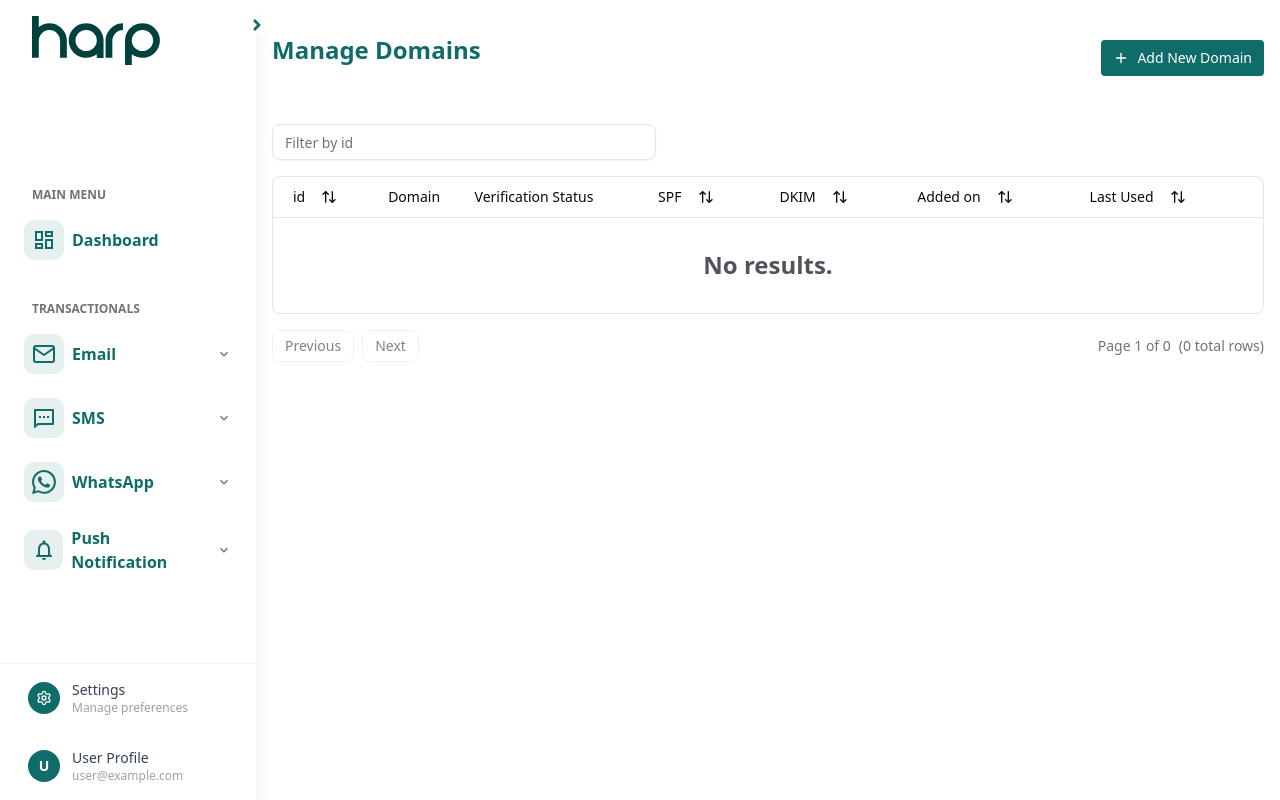
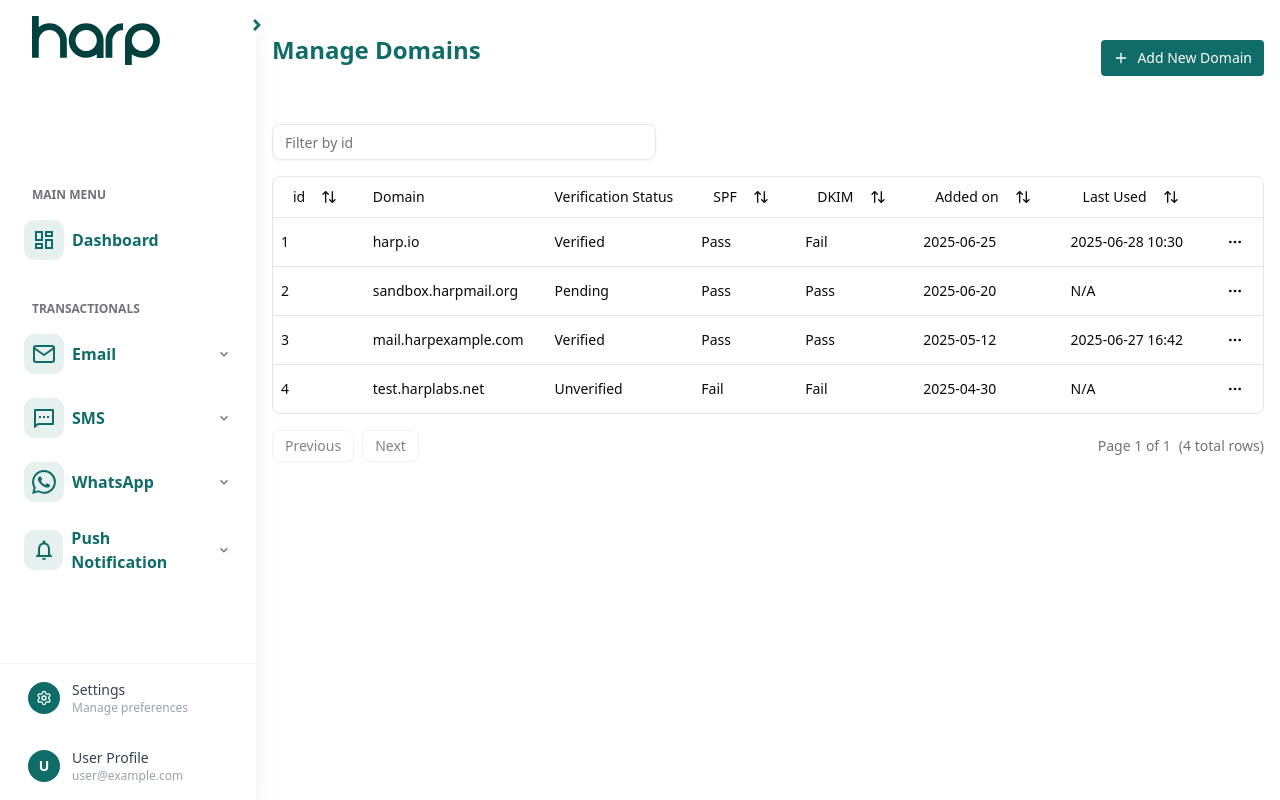
Before and after one commit to Sewanu708/harp-messaging, a Next.js app: page /email/domain/manage in a window 1280 px wide. Built offline with nearby package versions, Linux system fonts and the light colour scheme.

Commit message:
Deployment issue

```diff
--- a/src/app/email/domain/manage/page.tsx
+++ b/src/app/email/domain/manage/page.tsx
@@ -2,7 +2,7 @@
 
 import { Button } from "@/components/ui/button"
 import { PlusIcon } from "lucide-react";
-import { domainProps } from "@/data";;
+import { domainProps, domainTableData } from "@/data";;
 import { useRouter } from "next/navigation";
 import { DataTable } from "../../../../components/data-table";
 import { useColumns } from "./columns";
@@ -19,11 +19,12 @@
     const columns = useColumns()
     useEffect(() => {
         const loadId = setTimeout(() => {
+            setData(domainTableData)
             setLoading(false)
         }, 4000)
 
         return () => clearTimeout(loadId)
-    })
+    },[])
     useEffect(() => {
         const id = setTimeout(() => { setError(''); setDeleteText('') }, 5000)
         return () => clearTimeout(id)
--- a/src/data/index.ts
+++ b/src/data/index.ts
@@ -3,7 +3,7 @@
 import { RiMessage2Line } from 'react-icons/ri';
 import { BsWhatsapp } from 'react-icons/bs';
 import { Api } from '@/app/settings/api/columns';
-import { MdSend, MdOutlineError, MdOutlineArrowDropDown } from "react-icons/md";
+import { MdSend, MdOutlineError } from "react-icons/md";
 function randomId() {
   return new Date().getTime() + Math.random().toString(36).substring(2, 9);
 }
```
Also changed, not shown: src/app/email/send/page.tsx (+0 -40 lines).
